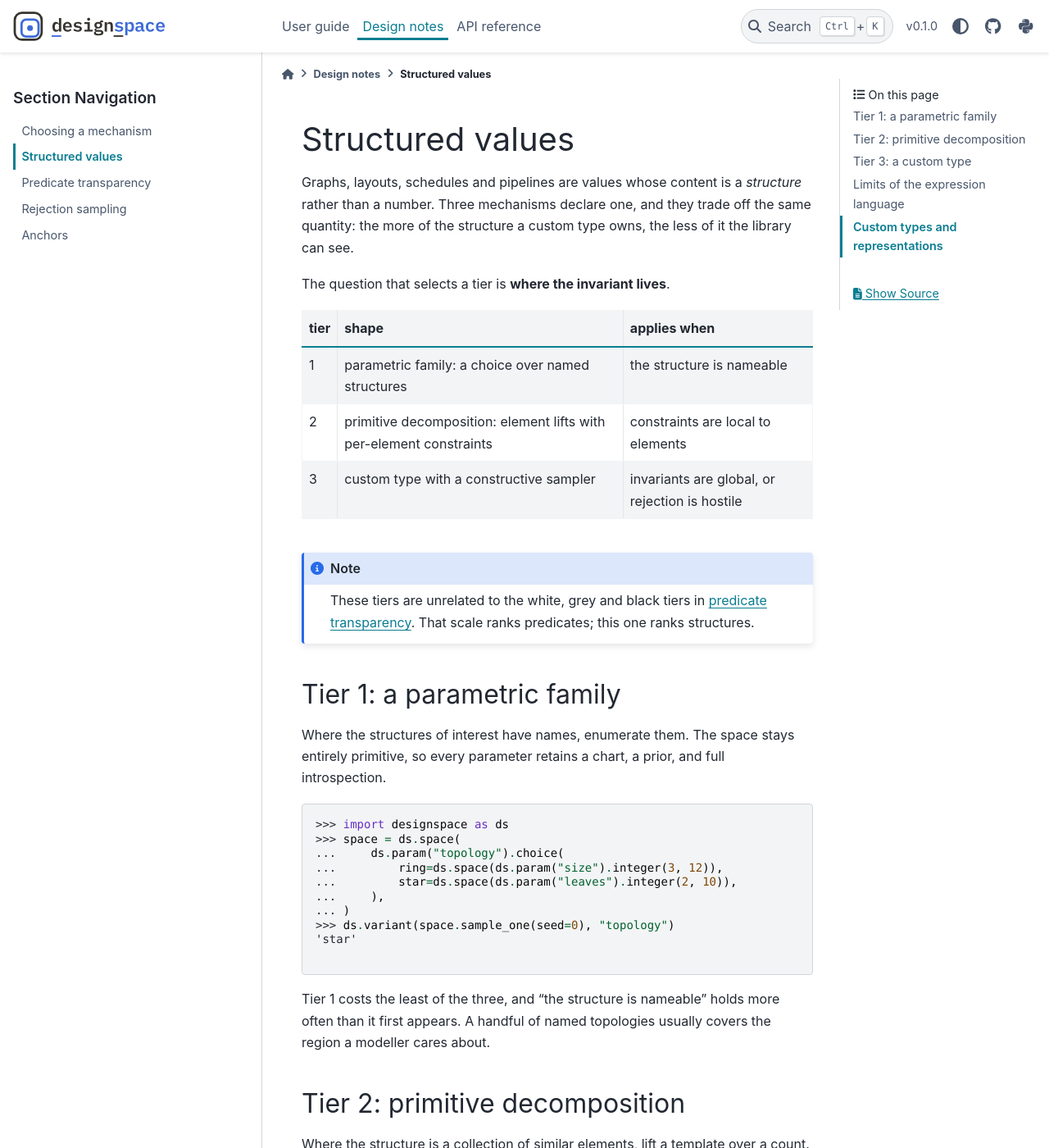
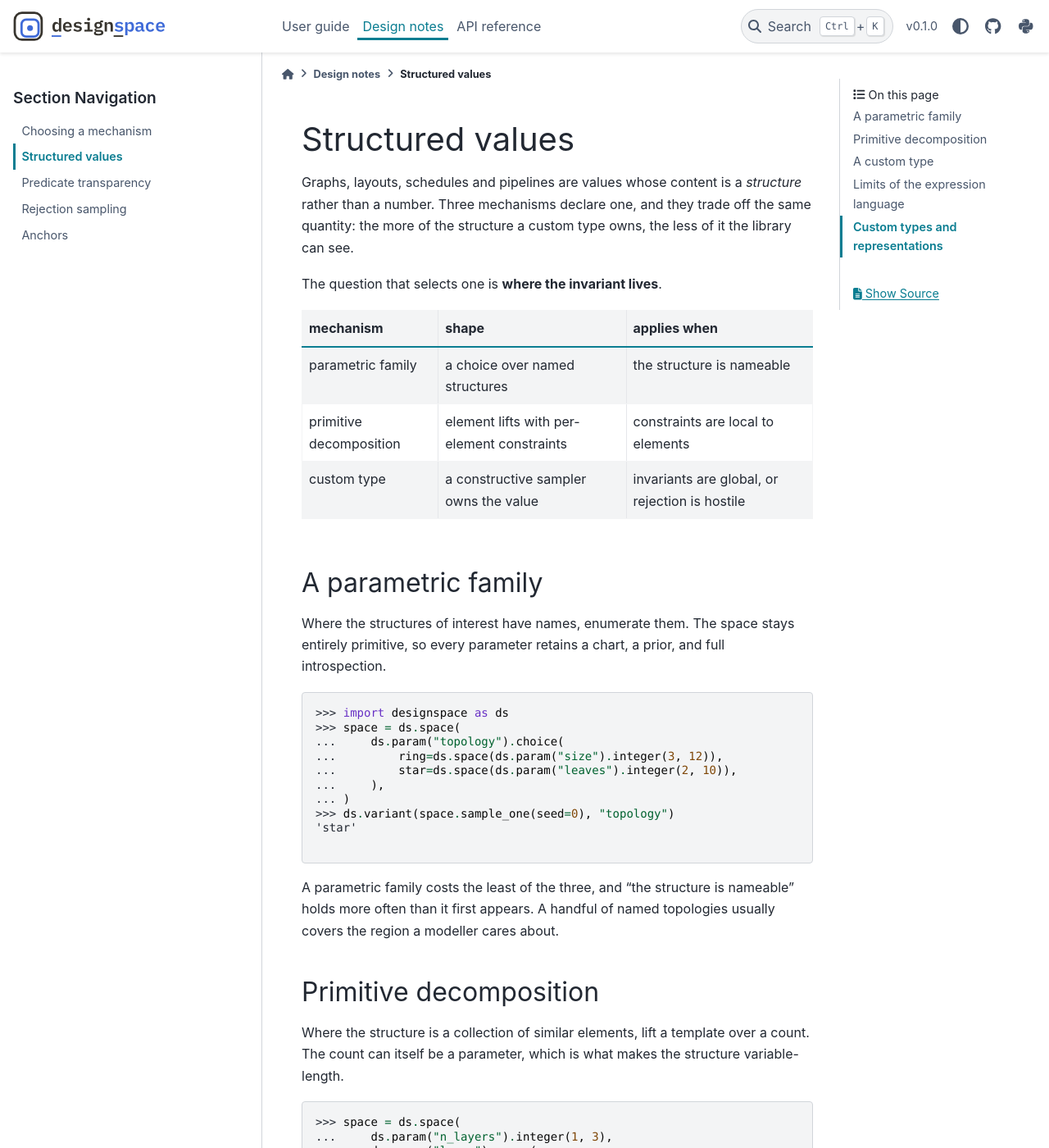
Before and after one commit to librelunch/designspace, a Sphinx documentation site: the page built from docs/design-notes/structured-values.md, in a window 1280 px wide and 1400 px high. Shown: the whole window at 82% size. Built offline with Sphinx 7.4.7 and the PyData theme 0.15.4, drawn with Linux system fonts in a browser that asks for light colours; some of the changed text lies outside the part shown.

Commit message:
docs(design-notes): name each scale the word tier shared
The word named three unrelated scales, forcing a disambiguation table
into the index and an admonition onto two pages. The structured-value
mechanisms are now named; tier survives only for derived and supplied.

````diff
--- a/docs/conf.py
+++ b/docs/conf.py
@@ -59,7 +59,7 @@ exclude_patterns = [
 napoleon_numpy_docstring = True
 napoleon_google_docstring = False
 
-# Cross-document links to a heading (`structured-values.md#tier-3-a-custom-type`)
+# Cross-document links to a heading (`structured-values.md#a-custom-type`)
 # need MyST to emit anchor targets. docutils gives the rendered HTML an `id`
 # either way, so without this a link silently points at nothing.
 myst_heading_anchors = 3
--- a/docs/design-notes/structured-values.md
+++ b/docs/design-notes/structured-values.md
@@ -5,21 +5,15 @@ Graphs, layouts, schedules and pipelines are values whose content is a
 off the same quantity: the more of the structure a custom type owns, the less
 of it the library can see.
 
-The question that selects a tier is **where the invariant lives**.
+The question that selects one is **where the invariant lives**.
 
-| tier | shape | applies when |
+| mechanism | shape | applies when |
 |---|---|---|
-| 1 | parametric family: a choice over named structures | the structure is nameable |
-| 2 | primitive decomposition: element lifts with per-element constraints | constraints are local to elements |
-| 3 | custom type with a constructive sampler | invariants are global, or rejection is hostile |
+| parametric family | a choice over named structures | the structure is nameable |
+| primitive decomposition | element lifts with per-element constraints | constraints are local to elements |
+| custom type | a constructive sampler owns the value | invariants are global, or rejection is hostile |
 
-```{note}
-These tiers are unrelated to the white, grey and black tiers in
-[predicate transparency](predicate-transparency.md). That scale ranks
-predicates; this one ranks structures.
-```
-
-## Tier 1: a parametric family
+## A parametric family
 
 Where the structures of interest have names, enumerate them. The space
 stays entirely primitive, so every parameter retains a chart, a prior, and full
@@ -38,11 +32,11 @@ introspection.
 
 ```
 
-Tier 1 costs the least of the three, and "the structure is nameable" holds more
-often than it first appears. A handful of named topologies usually covers the
-region a modeller cares about.
+A parametric family costs the least of the three, and "the structure is
+nameable" holds more often than it first appears. A handful of named topologies
+usually covers the region a modeller cares about.
 
-## Tier 2: primitive decomposition
+## Primitive decomposition
 
 Where the structure is a collection of similar elements, lift a template over a
 count. The count can itself be a parameter, which is what makes the structure
@@ -70,26 +64,26 @@ error message names one:
 
 ```
 
-Tier 2 applies where the constraints needed are **local**, meaning they talk
-about one element, or about an element and its neighbour. A *static* count
-extends the reach: with the length known at resolution, the unrolled pairwise
-constraints can be machine-generated instead of written out.
+Primitive decomposition applies where the constraints needed are **local**,
+meaning they talk about one element, or about an element and its neighbour. A
+*static* count extends the reach: with the length known at resolution, the
+unrolled pairwise constraints can be machine-generated instead of written out.
 
 The limit is rejection. Dense combinatorial constraints over elements, such as
 pairwise distinctness or conflict sets near a packing limit, collapse the
-acceptance rate. That is the signal to move to tier 3; see
+acceptance rate. That is the signal to move to a custom type; see
 [rejection](rejection.md).
 
-## Tier 3: a custom type
+## A custom type
 
 Where the invariant is **global**, covering connectivity, pairwise spacing, or a
 feasibility property no per-element rule expresses, a custom type constructs the
 value instead of declaring it. The type carries its own sampler, so every value
 it returns is already valid.
 
-The judgment this tier demands is **where to draw the ownership boundary**. The
-rule: parameters coupled to the constructive invariant go *inside* the type, and
-independent payloads stay outside as primitive parameters.
+The judgment a custom type demands is **where to draw the ownership boundary**.
+The rule: parameters coupled to the constructive invariant go *inside* the
+type, and independent payloads stay outside as primitive parameters.
 
 That boundary matters because everything moved inside loses its chart and its
 prior. A graph's edge set belongs inside, since getting it right is the whole
@@ -137,7 +131,8 @@ True
 
 Because `sample` cannot construct a disconnected graph, connectivity never
 appears as a constraint and never contributes to rejection. That is what
-"constructive" means here, and why the tier holds up where rejection does not.
+"constructive" means here, and why a custom type holds up where rejection does
+not.
 
 `.prop()` reads a named property off the custom value, and using it as a count
 keeps the payload list exactly as long as the structure the type built. A type
@@ -149,7 +144,7 @@ reload.
 
 Value-dependent indexing (`islands[edges[k].src]`) and quantification over
 dynamic ranges are permanently outside the expression language. Relational
-semantics belong to tier 3 or to the consumer.
+semantics belong to a custom type or to the consumer.
 
 Generative reparameterization is preferable to a measure-zero constraint. A
 simplex declared as "*n* reals that sum to 1" has probability zero of ever being
@@ -161,8 +156,8 @@ constraint that rejection can never satisfy.
 
 A custom type that other parameters depend on through `.prop()` cannot later be
 bridged away from `custom` with a `Representation` without dangling them. That
-cuts against the tier-3 advice above, which steers exactly the bridge-worthy
-structures toward carrying properties.
+cuts against the custom-type advice above, which steers exactly the
+bridge-worthy structures toward carrying properties.
 
 The library offers no resolution here; the tension belongs to the modeller.
 Where a type is expected to be bridged later, either keep prop-driven alignment
````
Also changed, not shown: API.md (+9 -8 lines), docs/design-notes/index.md (+0 -13 lines), docs/design-notes/predicate-transparency.md (+4 -10 lines), docs/design-notes/rejection.md (+2 -2 lines), 1 other file.
